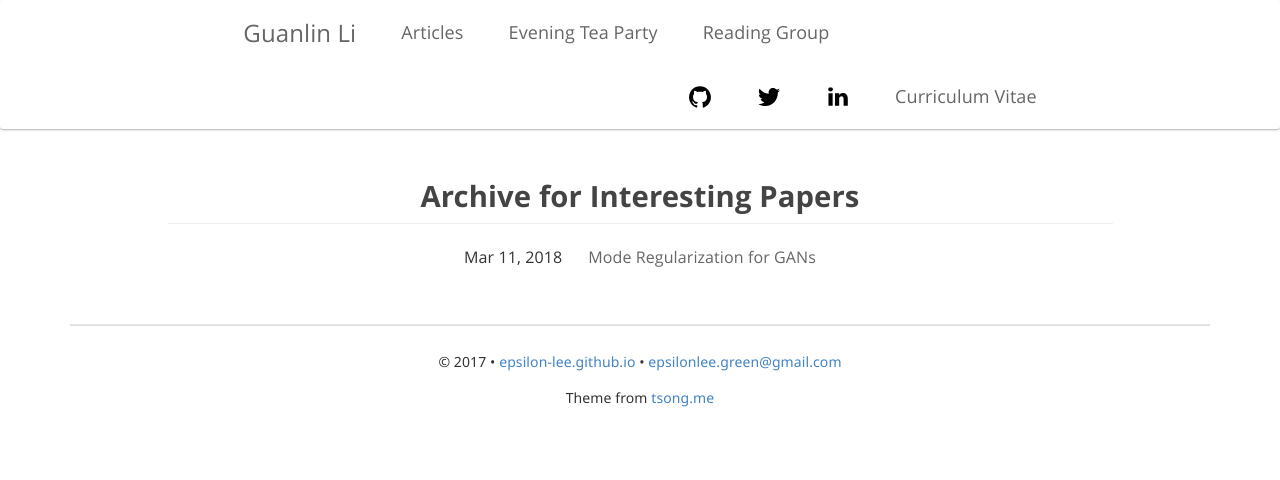
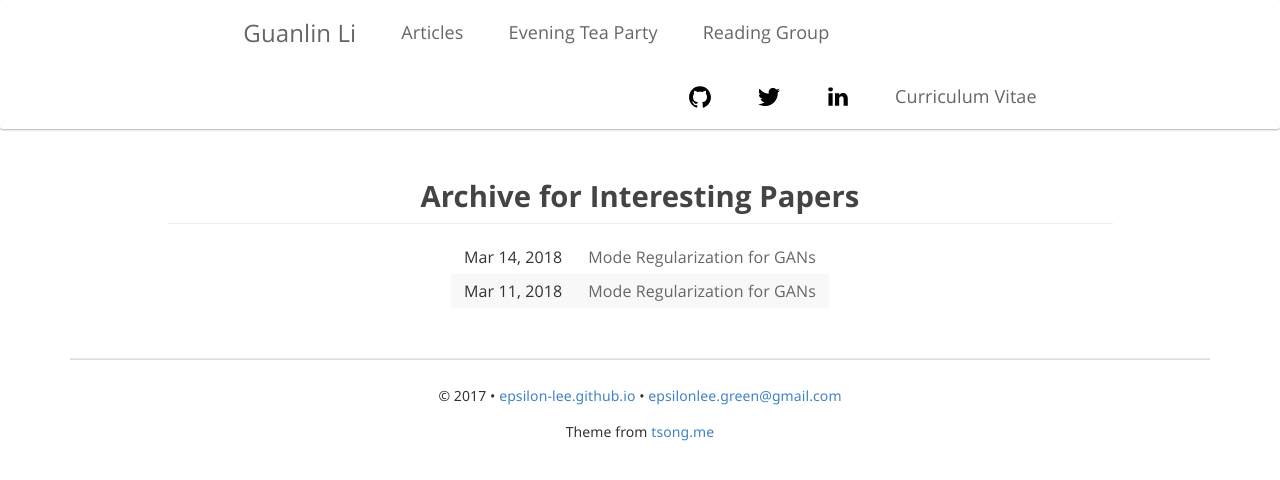
Before and after one commit to Epsilon-Lee/Epsilon-Lee.github.io, a Jekyll site: the page built from archive.html, in a window 1280 px wide. Shown: the top 480 px of the page. Built offline with Jekyll 4.4.1, drawn with Linux system fonts in a browser that asks for light colours; nearby versions of some CDN libraries; some web fonts are replaced.

Commit message:
Update 2018-03-14-NMT-SOTA.md

```diff
--- a/_posts/archive/2018-03-14-NMT-SOTA.md
+++ b/_posts/archive/2018-03-14-NMT-SOTA.md
@@ -1,11 +1,9 @@
 ---
 layout: post
-title: Neural Machine Translation: State-of-the-art
+title: Mode Regularization for GANs
 author: Guanlin Li
 tag: archive
 ---
-
-[TOC]
 
 > This article list a few recent papers on neural machine translation, where new state-of-the-art have been made. So I am aiming at organize some experiment settings: including dataset, model architecture comparison and hyper-parameters selection so as to facilitate further experiment.
 
```
